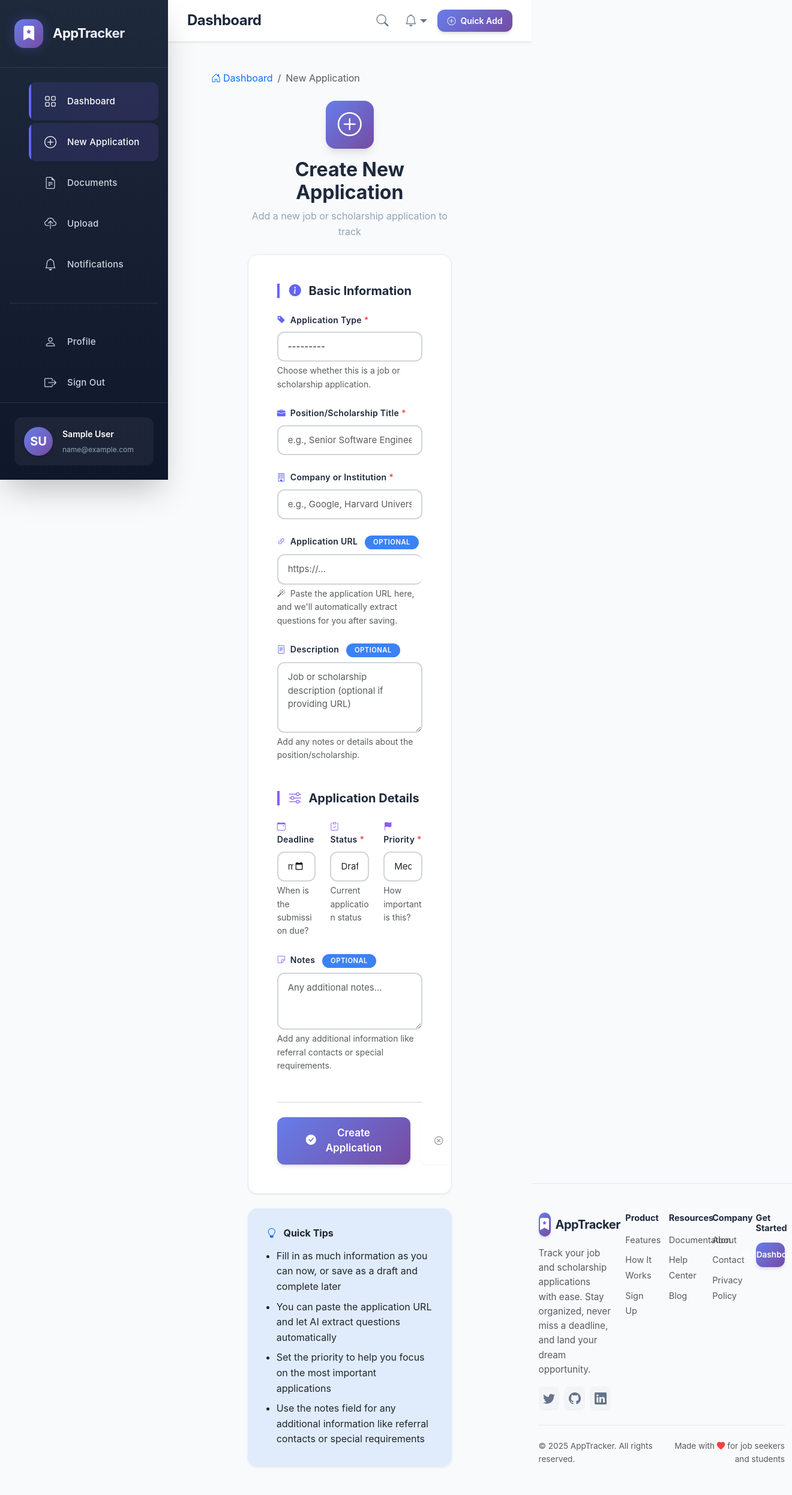
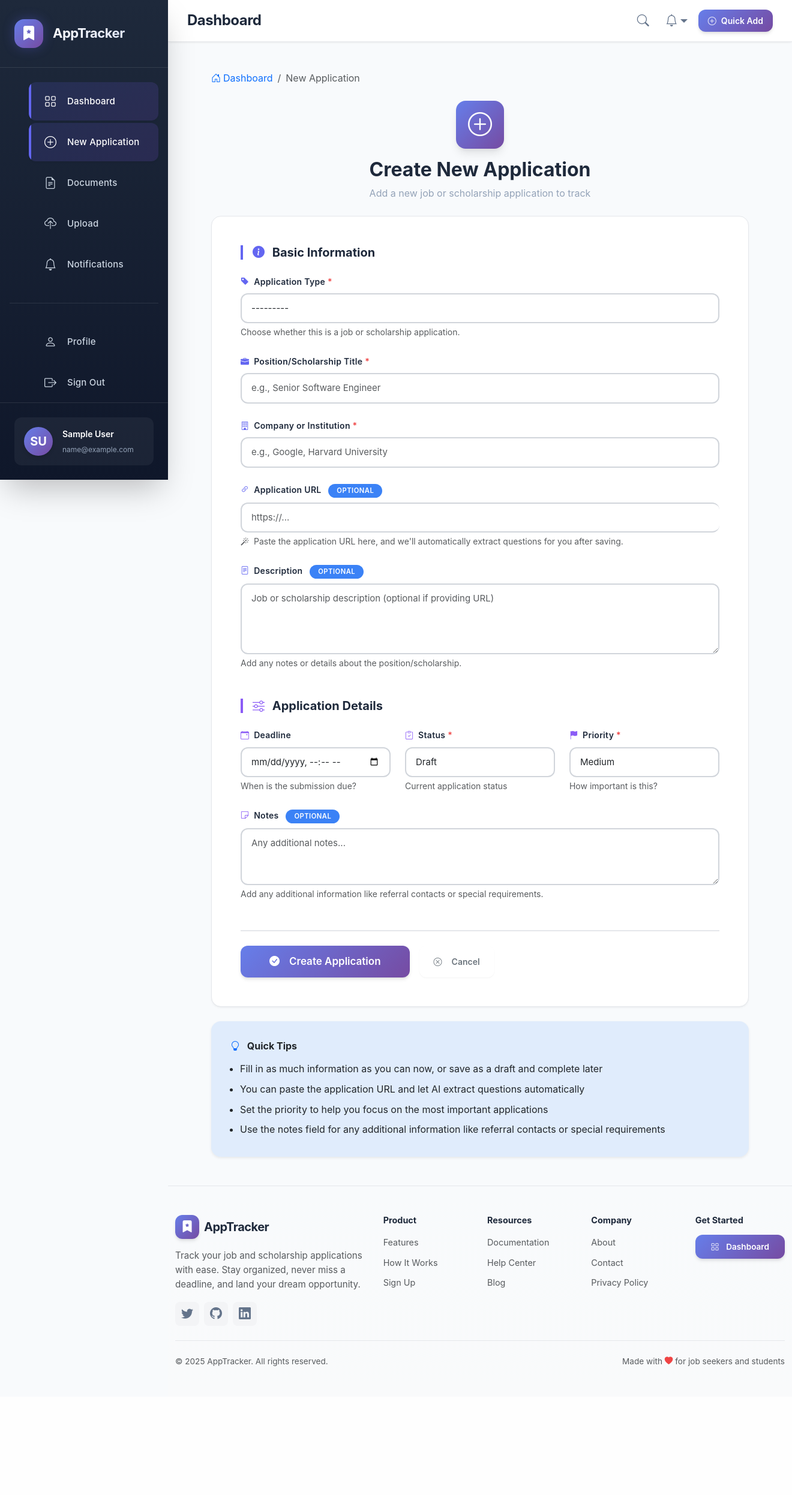
Before and after one commit to NajibOladosu/job_and_scholarship_tracker, a Django app: page /tracker/application/create/ in a window 1320 px wide; the page is wider, and only the part inside the window is pictured. Shown: that part at 60% size. After the commit the page ends 2278 px from the top of that part, so only its background shows below. Run offline with Django 5.2, Linux system fonts and the light colour scheme; the visitor is signed in with stand-in values (Sample User, id 1); parts of the project's set-up code (start-up, migrations or seed data) failed here and were passed over; some libraries are stand-ins or nearby versions.

Commit message:
feat: Improve application form layout and add database URL dependency
This commit improves the layout of the application form by:
- Making the form responsive on larger screens.
- Increasing the max width of the container to 1400px.
- Adding `dj_database_url` to the requirements.txt file to simplify database configuration in production.

```diff
--- a/requirements.txt
+++ b/requirements.txt
@@ -1,6 +1,7 @@
 # Core Django
 Django==4.2.25
 djangorestframework==3.16.1
+dj_database_url
 
 # Database
 psycopg2-binary==2.9.11
--- a/templates/tracker/application_form.html
+++ b/templates/tracker/application_form.html
@@ -4,7 +4,7 @@
 {% block title %}{% if form.instance.pk %}Edit{% else %}Create{% endif %} Application - AppTracker{% endblock %}
 
 {% block content %}
-<div class="container-fluid px-4 fade-in">
+<div class="container-xxl px-4 fade-in" style="max-width: 1400px;">
     <!-- Breadcrumb -->
     <nav aria-label="breadcrumb" class="mb-4">
         <ol class="breadcrumb">
@@ -18,8 +18,8 @@
         </ol>
     </nav>
 
-    <div class="row justify-content-center">
-        <div class="col-lg-10 col-xl-9">
+    <div class="row">
+        <div class="col-12">
             <!-- Page Header -->
             <div class="text-center mb-4">
                 <div class="mb-3" style="width: 80px; height: 80px; margin: 0 auto; background: var(--color-primary-gradient); border-radius: var(--radius-xl); display: flex; align-items: center; justify-content: center; box-shadow: var(--shadow-lg);">
@@ -42,7 +42,7 @@
             </div>
 
             <!-- Form Card -->
-            <div class="card mb-4">
+            <div class="card mb-4" style="max-width: 1000px; margin-left: auto; margin-right: auto;">
                 <div class="card-body p-4 p-md-5">
                     <form method="post" action="" novalidate id="applicationForm">
                         {% csrf_token %}
@@ -260,7 +260,6 @@
                     </div>
                 </div>
                 {% endif %}
-            </div>
         </div>
     </div>
 </div>
```
